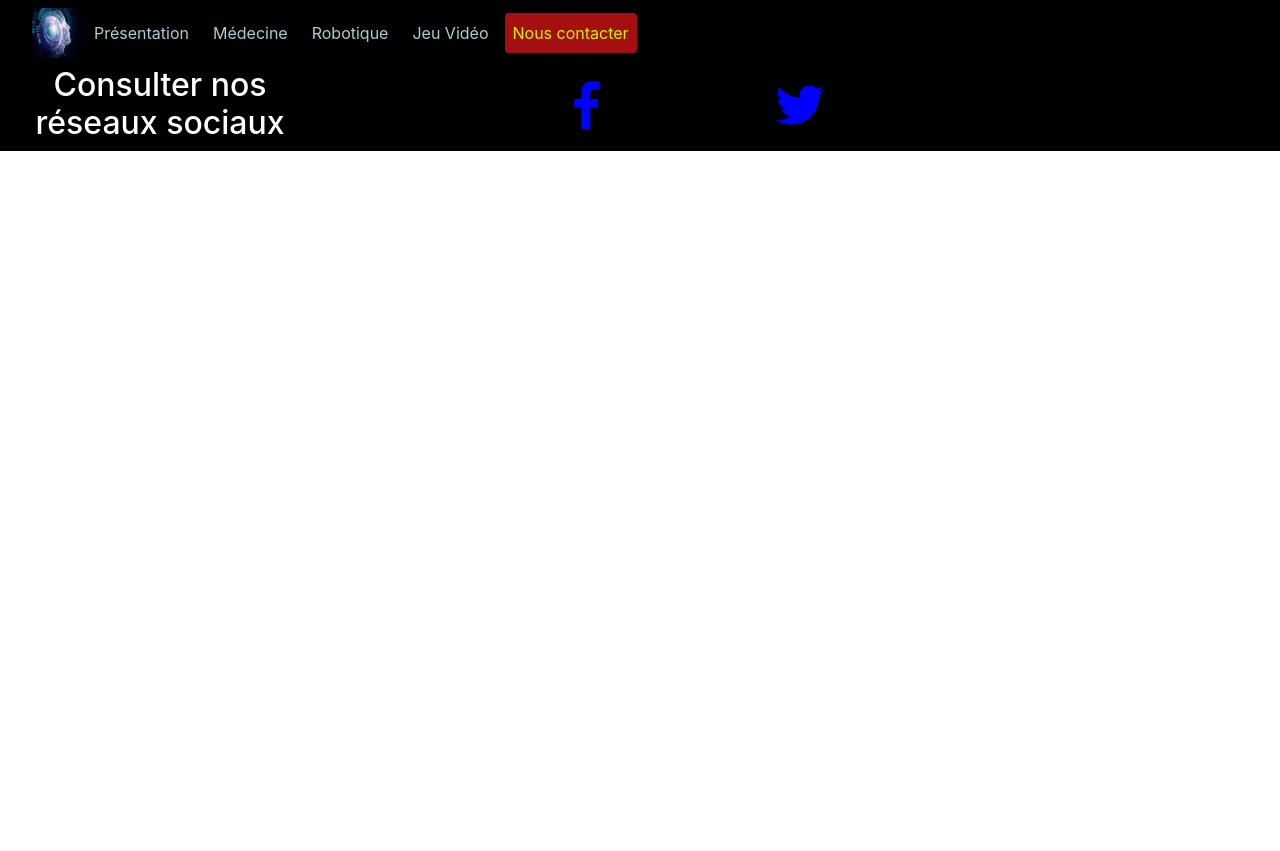
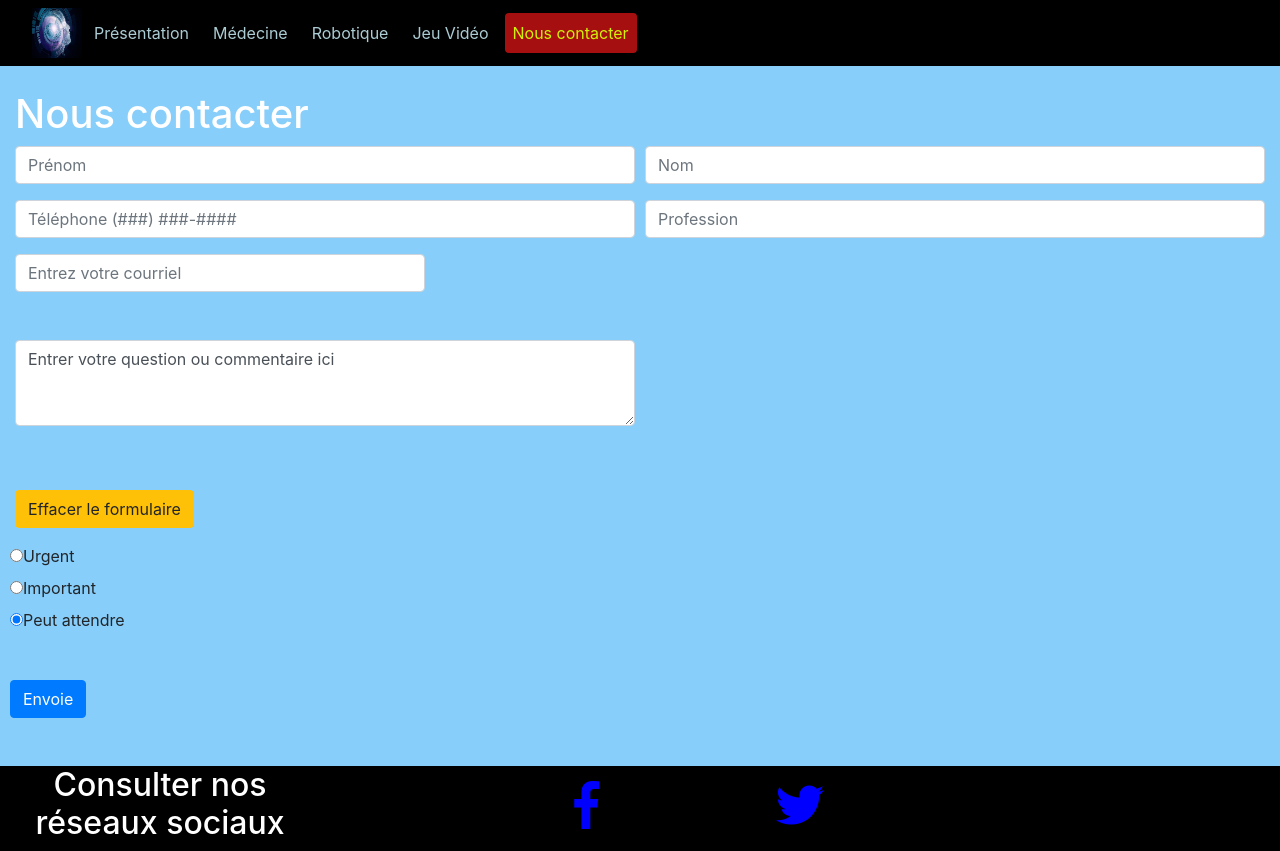
Before and after one commit to azhek/MichaelPoirierBellavance_ProjetFinal, a plain HTML site: page page5.html in a window 1280 px wide. Before the commit the page ends 800 px from the top, so only its background shows below. Drawn offline with Linux system fonts and the light colour scheme.

Commit message:
Version finale

```diff
--- a/page5.html
+++ b/page5.html
@@ -34,6 +34,70 @@
     </nav>
 </header>
 
+<div class="container-fluid backgroundPresentation">
+    <form>
+        <br/>
+        <h1 class="textBlanc">Nous contacter</h1>
+        <div class="form-row">
+            <div class="form-group col-xl-6 col-12">
+                <input type="text" class="form-control" placeholder="Prénom">
+            </div>
+            <div class="col-xl-6 col-12">
+                <input type="text" class="form-control" placeholder="Nom">
+            </div>
+        </div>
+
+        <div class="form-row">
+            <div class="form-group col-xl-6 col-12">
+                <input type="text" class="form-control" placeholder="Téléphone (###) ###-####">
+            </div>
+            <div class="col-xl-6 col-12">
+                <input type="text" class="form-control" placeholder="Profession">
+            </div>
+        </div>
+        <div class="form-row">
+            <div class="col-xl-4 col-12">
+                <input type="text" class="form-control" placeholder="Entrez votre courriel">
+            </div>
+        </div>
+        <br/>
+        <br/>
+        <div class="form-row textHauteur">
+            <div class="col-xl-6 col-12">
+                <div class="form-group">
+                    <textarea class="form-control" id="questionpose" rows="3">Entrer votre question ou commentaire ici</textarea>
+                </div>
+            </div>
+        </div>
+        <br/>
+        <br/>
+        <div class="form-row">
+            <div class="form-group col-xl-12 col-12">
+                <button type="reset" class="btn btn-warning">Effacer le formulaire</button>
+            </div>
+        </div>
+        <div class="form-row">
+            <div class="form-group">
+                <div class="radio">
+                    <label><input type="radio" name="optradio">Urgent</label>
+                </div>
+                <div class="radio">
+                    <label><input type="radio" name="optradio">Important</label>
+                </div>
+                <div class="radio disabled">
+                    <label><input type="radio" name="optradio"checked>Peut attendre</label>
+                </div>
+            </div>
+        </div>
+        <br/>
+        <div class="form-row">
+            <a class="btn btn-primary" href="index.html" role="button">Envoie</a>
+        </div>
+        <br/>
+        <br/>
+    </form>
+</div>
+
 
 <footer>
     <div class="container-fluid backgroundNoir align-items-center text-center">
```
